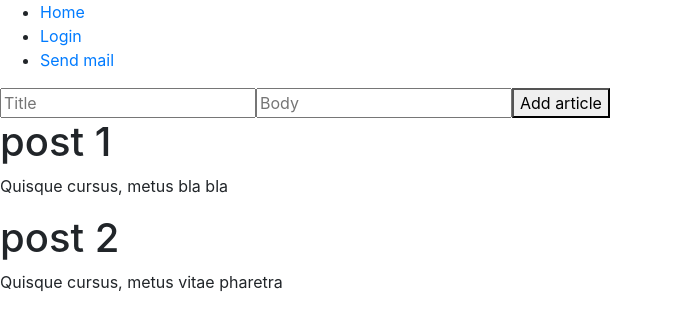
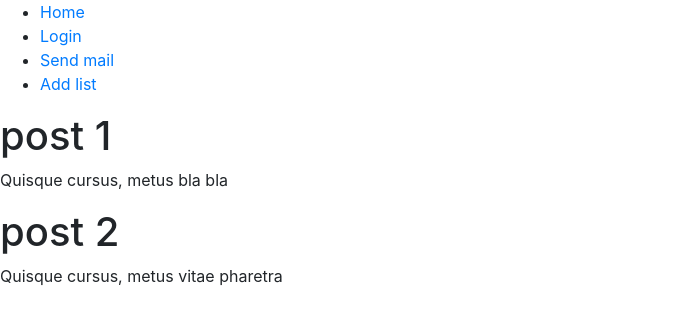
Before and after one commit to ekaterinagp/top-three, a React (Create React App) app in the folder client/: page / in a window 1280 px wide. Shown: the top 330 px of the page, without its empty margins (0-673 px from the left). Built offline with nearby package versions, Linux system fonts and the light colour scheme.

Commit message:
routers frontend

```diff
--- a/client/src/App.js
+++ b/client/src/App.js
@@ -1,68 +1,12 @@
 import React, { Component, Fragment } from "react";
-import ArticleProvider from "./context/articleContext";
-import { BrowserRouter as Router, Switch, Route } from "react-router-dom";
-import { NavLink } from "react-router-dom";
+
 import Navbar from "./components/AppNavBar";
 
 import "./App.css";
-import SendMail from "./components/SendMail";
-import AddArticle from "./components/AddArticle";
-import Articles from "./containers/Articles";
 
 class App extends Component {
   render() {
-    return (
-      <div className="navWrapper">
-        {/* <Navbar></Navbar> */}
-        <Router basename={"/"}>
-          <nav>
-            <ul>
-              <li className="liMenu a">
-                <NavLink exact to={`/`} activeClassName="selectedLink">
-                  Home
-                </NavLink>
-              </li>
-              <li className="liMenu b">
-                <NavLink to={`/login`} activeClassName="selectedLink">
-                  Login
-                </NavLink>
-              </li>
-              <li className="liMenu c">
-                <NavLink to={`/send-mail`} activeClassName="selectedLink">
-                  Send mail
-                </NavLink>
-              </li>
-            </ul>
-          </nav>
-
-          <Switch>
-            <Route
-              path={`/login`}
-              // component={(state) => <Forecast {...this.state} />}
-            />
-            <Route
-              path={`/send-mail`}
-              component={(state) => <SendMail {...this.state} />}
-            />
-            <Route
-              exact
-              path={`/`}
-              // component={(props) => (
-              // <StartPage
-              //   {...this.state}
-              //   // isLoading={this.state.isLoading}
-              // />
-              // )}
-            />
-          </Switch>
-        </Router>
-        <ArticleProvider>
-          <AddArticle />
-          <Articles />
-        </ArticleProvider>
-        {/* <SendMail /> */}
-      </div>
-    );
+    return <Navbar></Navbar>;
   }
 }
 
--- a/client/src/components/AppNavBar.js
+++ b/client/src/components/AppNavBar.js
@@ -1,13 +1,76 @@
 import React, { Component, Fragment } from "react";
-import {
-  Collapse,
-  Navbar,
-  NavbarToggler,
-  NavbarBrand,
-  Nav,
-  NavItem,
-  // NavLink,
-  Container,
-} from "reactstrap";
+import ArticleProvider from "../context/articleContext";
+import { BrowserRouter as Router, Switch, Route } from "react-router-dom";
+import { NavLink } from "react-router-dom";
+// import {
+//   Collapse,
+//   Navbar,
+//   NavbarToggler,
+//   NavbarBrand,
+//   Nav,
+//   NavItem,
+//   // NavLink,
+//   Container,
+// } from "reactstrap";
+import SendMail from "./SendMail";
+import AddArticle from "./AddArticle";
+import Articles from "../containers/Articles";
 
-export default class AppNavBar {}
+export default class AppNavBar extends Component {
+  render() {
+    return (
+      <div className="navWrapper">
+        <Router basename={"/"}>
+          <nav>
+            <ul>
+              <li className="liMenu a">
+                <NavLink exact to={`/`} activeClassName="selectedLink">
+                  Home
+                </NavLink>
+              </li>
+              <li className="liMenu b">
+                <NavLink to={`/login`} activeClassName="selectedLink">
+                  Login
+                </NavLink>
+              </li>
+              <li className="liMenu c">
+                <NavLink to={`/send-mail`} activeClassName="selectedLink">
+                  Send mail
+                </NavLink>
+              </li>
+              <li className="liMenu c">
+                <NavLink to={`/list`} activeClassName="selectedLink">
+                  Add list
+                </NavLink>
+              </li>
+            </ul>
+          </nav>
+
+          <Switch>
+            <Route
+              path={`/login`}
+              // component={(state) => <nameOfcomponent {...this.state} />}
+            />
+            <Route
+              path={`/send-mail`}
+              component={(state) => <SendMail {...this.state} />}
+            />
+            <Route
+              path={`/list`}
+              render={(props) => (
+                <ArticleProvider>
+                  {" "}
+                  <AddArticle />{" "}
+                </ArticleProvider>
+              )}
+            />
+            <Route exact path={`/`} />
+          </Switch>
+        </Router>
+        <ArticleProvider>
+          <Articles />
+        </ArticleProvider>
+      </div>
+    );
+  }
+}
--- a/client/src/index.js
+++ b/client/src/index.js
@@ -16,8 +16,8 @@ const storeWithMiddleware = applyMiddleware(promiseMiddleware)(createStore);
 // const store=createStore(reducers, defaultState, applyMiddleware(promiseMiddleware);
 
 ReactDOM.render(
-  <Provider store={storeWithMiddleware(reducers)}>
-    <App />
-  </Provider>,
+  // <Provider store={storeWithMiddleware(reducers)}>
+  <App />,
+  // </Provider>
   document.getElementById("root")
 );
```
